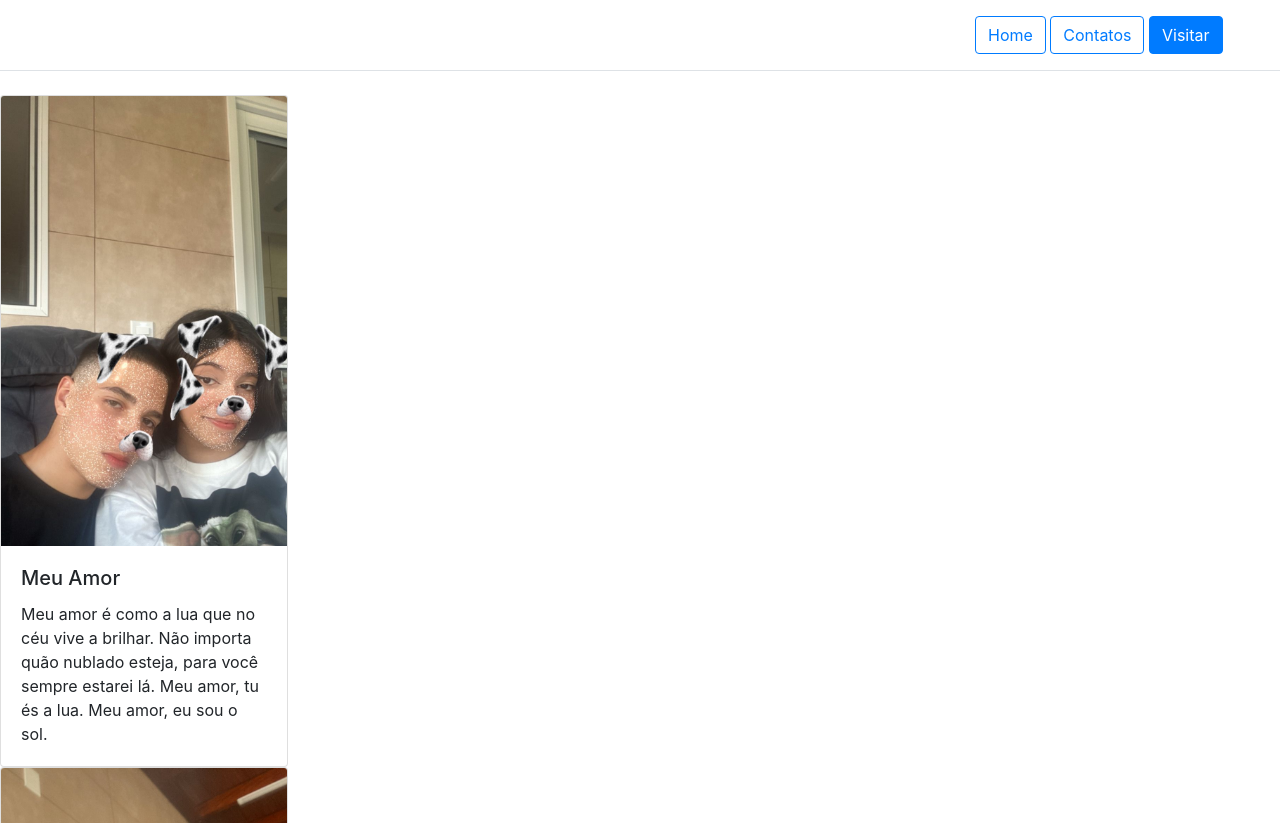
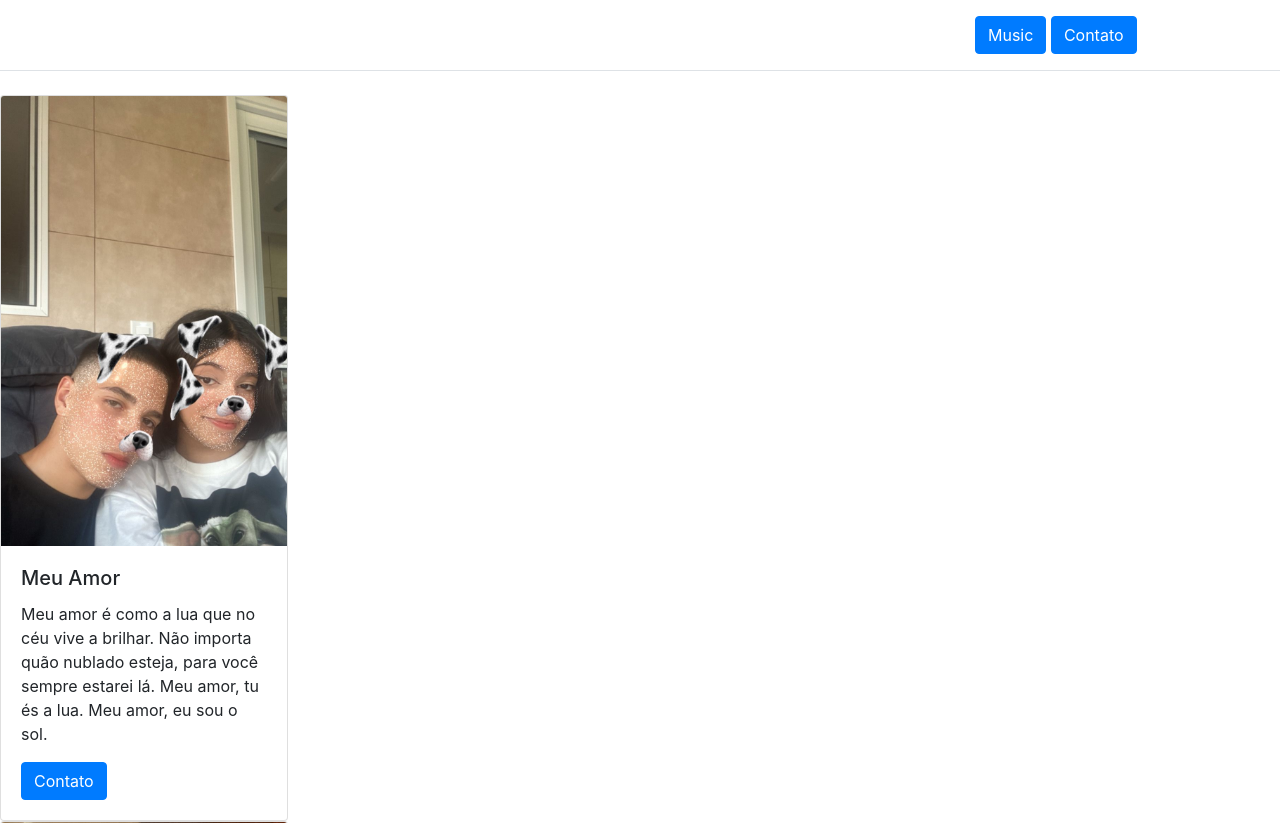
Before and after one commit to Josearthurhps/Parameuamor, a plain HTML site: page index.html in a window 1280 px wide. Shown: the top 823 px of the page. Drawn offline with nearby package versions, Linux system fonts and the light colour scheme.

Commit message:
Update index.html

```diff
--- a/index.html
+++ b/index.html
@@ -1,12 +1,13 @@
 <!DOCTYPE html>
 <html lang="pt-br">
 
-
+<link rel="stylesheet" href="css/style.css" media="all"/>
 
 <head>
+    <link rel="stylesheet" href="css/style.css" media="all"/>
+
     <title>Para Meu Amor</title>
     <meta charset="utf-8">
-
     <link rel="stylesheet" href="https://stackpath.bootstrapcdn.com/bootstrap/4.1.3/css/bootstrap.min.css"
         integrity="sha384-MCw98/SFnGE8fJT3GXwEOngsV7Zt27NXFoaoApmYm81iuXoPkFOJwJ8ERdknLPMO" crossorigin="anonymous">
     <script src="https://code.jquery.com/jquery-3.3.1.slim.min.js"
@@ -37,9 +38,8 @@
 
 
     <div class="col-md-3 text-end">
-        <button type="button" class="btn btn-outline-primary me-2">Home</button>
-        <button type="button"  class="btn btn-outline-primary me-2">Contatos</button>
-             <a href="https://instagram.com/grove_ja?igshid=ZDdkNTZiNTM=" class="btn btn-primary">Visitar</a>
+        <a href="https://youtu.be/nnxBYOm9CWI" class="btn btn-primary">Music</a>
+             <a href="https://instagram.com/grove_ja?igshid=ZDdkNTZiNTM=" class="btn btn-primary">Contato</a>
     </div>
 
 </header>
@@ -52,12 +52,13 @@
 <body>
 
 
+
     <div class="card" style="width: 18rem;">
         <img class="card-img-top" src="fotos_com_meu_amor\foto1.jpg" alt="Imagem de capa do card">
         <div class="card-body">
             <h5 class="card-title">Meu Amor</h5>
             <p class="card-text">Meu amor é como a lua que no céu vive a brilhar. Não importa quão nublado esteja, para você sempre estarei lá. Meu amor, tu és a lua. Meu amor, eu sou o sol.</p>
-
+            <a href="https://instagram.com/grove_ja?igshid=ZDdkNTZiNTM=" class="btn btn-primary">Contato</a>
         </div>
     </div>
 
```
